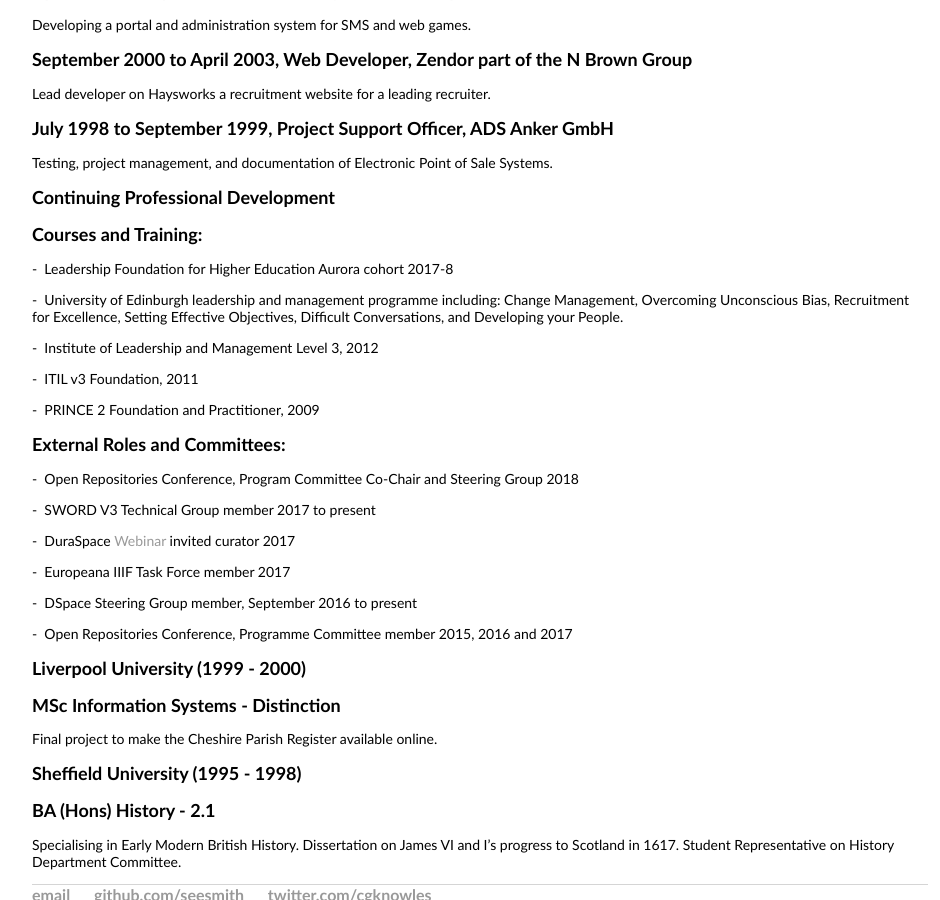
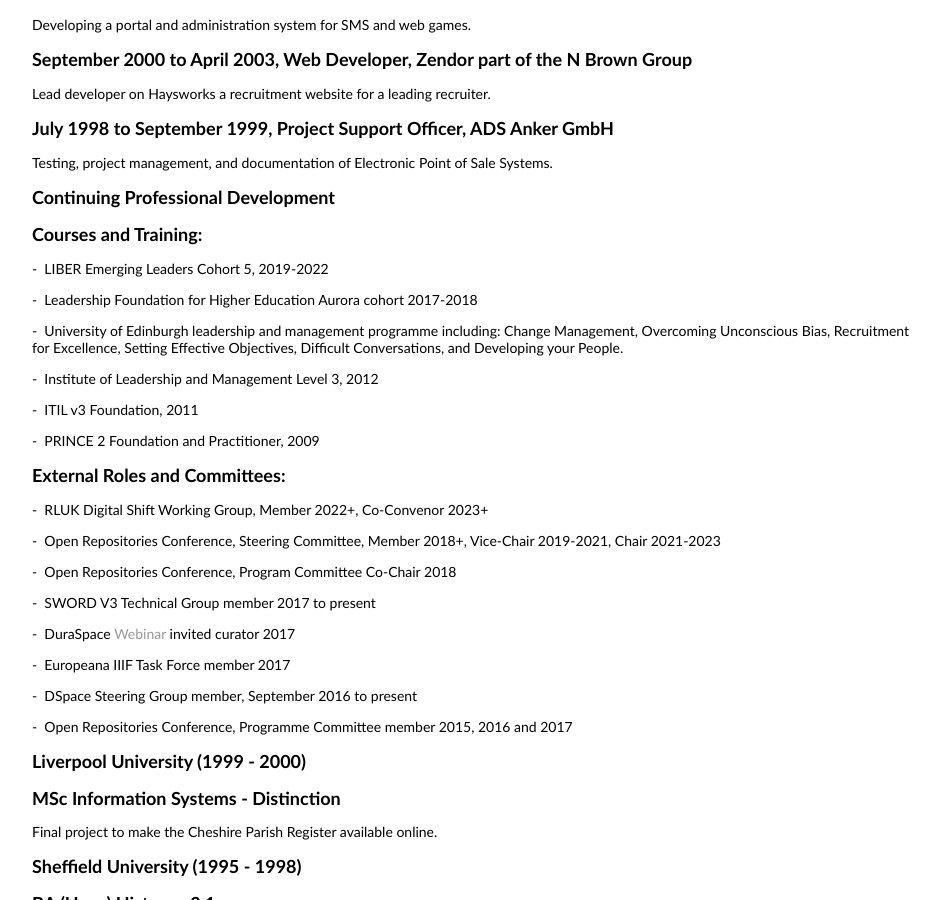
Before and after one commit to seesmith/seesmith.github.io, a Jekyll site: the page built from cv/index.html, in a window 1280 px wide and 900 px high, scrolled down 1950 px. Shown: the whole window, without its empty margins (160-1100 px from the left). Built offline with Jekyll 4.4.1, drawn with Linux system fonts in a browser that asks for light colours.

Commit message:
Update index.html

```diff
--- a/cv/index.html
+++ b/cv/index.html
@@ -74,14 +74,17 @@
 
 <h2>Continuing Professional Development</h2>
 <h2>Courses and Training:</h2>
-<p> - &nbsp;Leadership Foundation for Higher Education Aurora cohort 2017-8</p>
+	<p> - &nbsp;LIBER Emerging Leaders Cohort 5, 2019-2022</p>
+	<p> - &nbsp;Leadership Foundation for Higher Education Aurora cohort 2017-2018</p>
 	<p> - &nbsp;University of Edinburgh leadership and management programme including: Change Management, Overcoming Unconscious Bias, Recruitment for Excellence, Setting Effective Objectives, Difficult Conversations, and Developing your People.</p>
 	<p> - &nbsp;Institute of Leadership and Management Level 3, 2012</p>
 	<p> - &nbsp;ITIL v3 Foundation, 2011</p>
 	<p> - &nbsp;PRINCE 2 Foundation and Practitioner, 2009</p>
 
 <h2>External Roles and Committees:</h2>
-<p> - &nbsp;Open Repositories Conference, Program Committee Co-Chair and Steering Group 2018</p>
+	<p> - &nbsp;RLUK Digital Shift Working Group, Member 2022+, Co-Convenor 2023+</p>
+	<p> - &nbsp;Open Repositories Conference, Steering Committee, Member 2018+, Vice-Chair 2019-2021, Chair 2021-2023</p>
+	<p> - &nbsp;Open Repositories Conference, Program Committee Co-Chair 2018</p>
 	<p> - &nbsp;SWORD V3 Technical Group member 2017 to present</p>
 	<p> - &nbsp;DuraSpace <a href="http://www.duraspace.org/hot-topics">Webinar</a> invited curator 2017</p>
 	<p> - &nbsp;Europeana IIIF Task Force member 2017</p>
```
Lines whose indentation alone changed are shown as unchanged.
